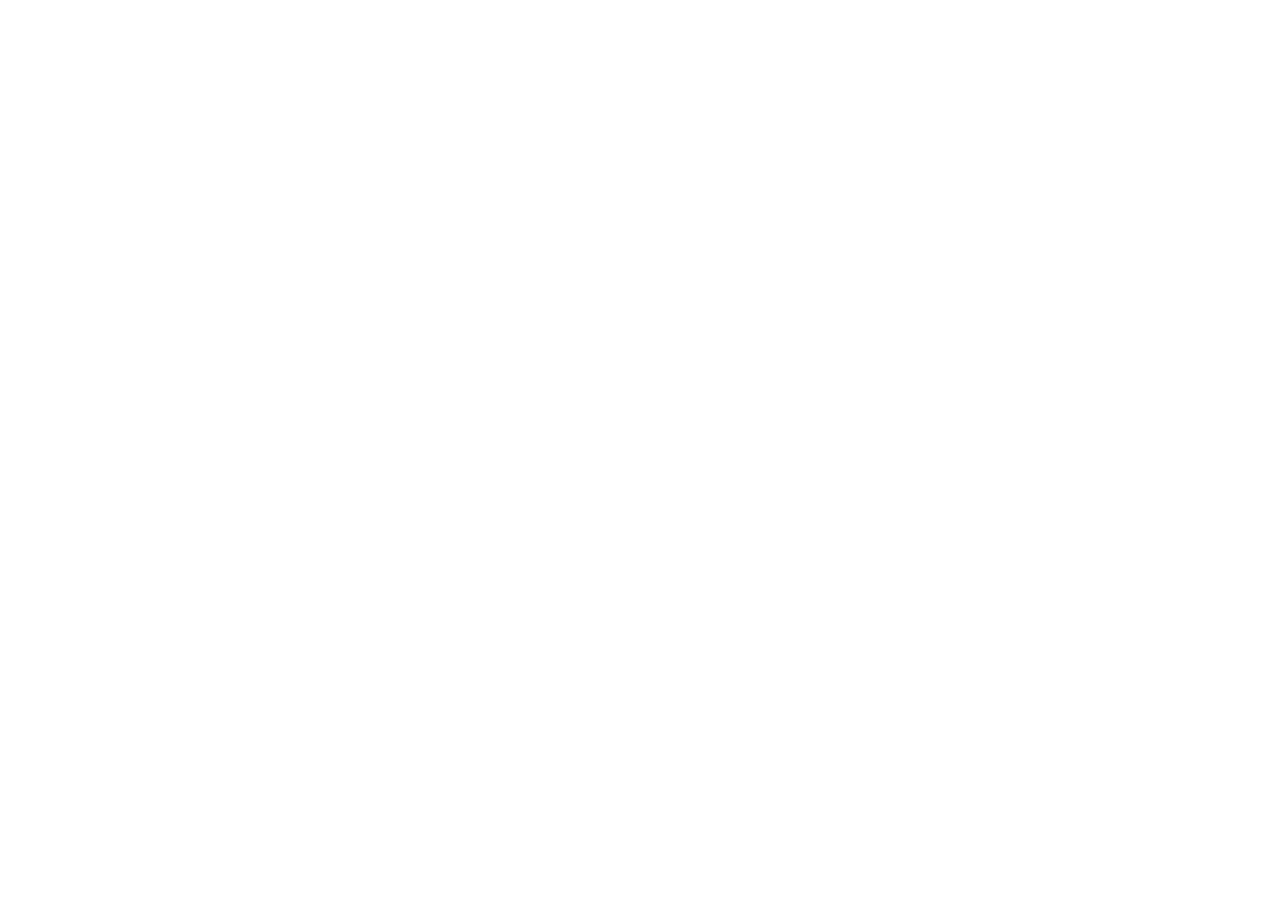
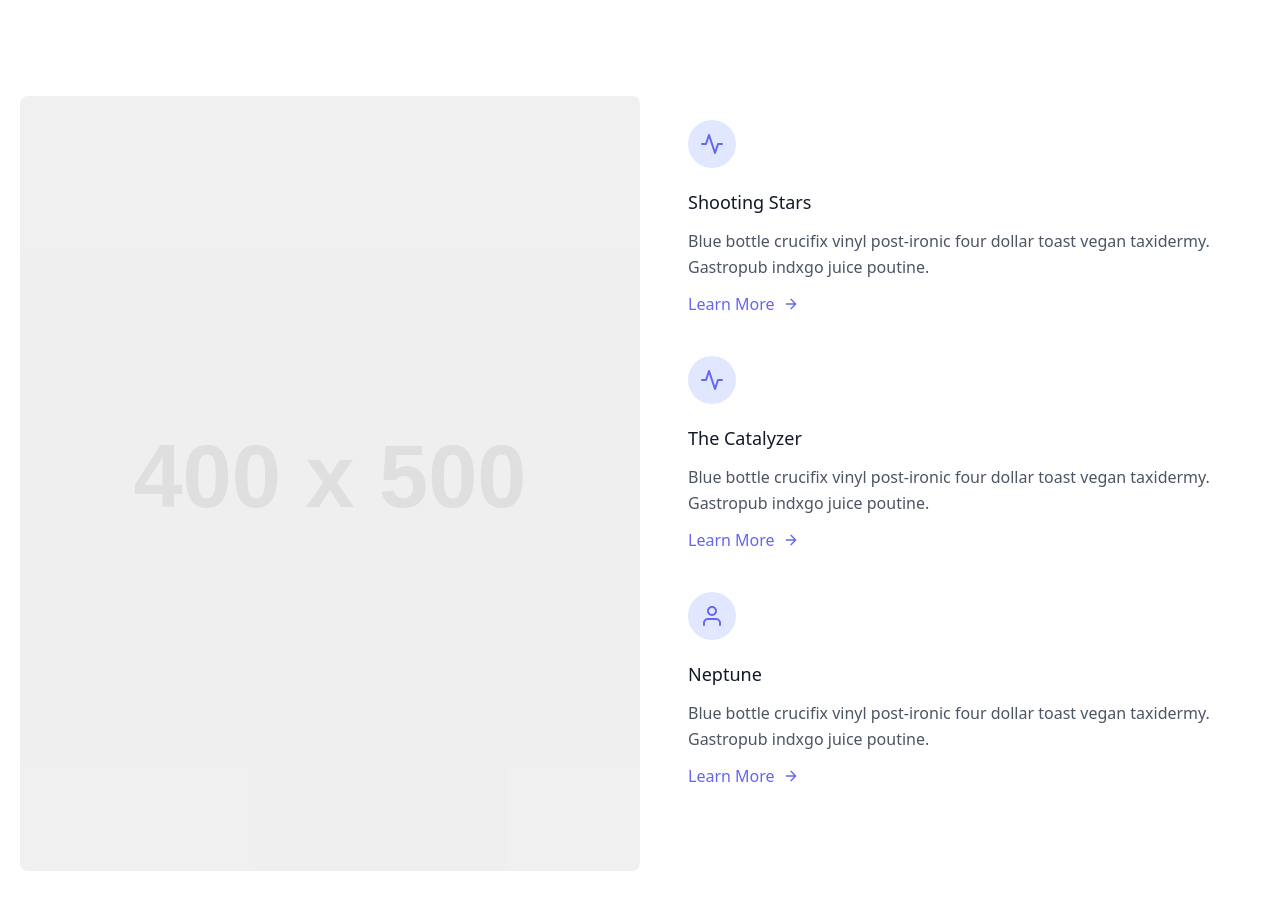
Before and after one commit to hkad-102/TailwindCSSPractice, a plain HTML site: page Feature/index3.html in a window 1280 px wide. Before the commit the page ends 800 px from the top, so only its background shows below. Drawn offline with nearby package versions, Linux system fonts and the light colour scheme; placeholder pictures from the web are drawn by us.

Commit message:
new commit

```diff
--- a/Feature/index3.html
+++ b/Feature/index3.html
@@ -8,6 +8,65 @@
     <title>Feature 3</title>
 </head>
 <body>
-    <section class="body-font text-gray-600"></section>
+    <section class="body-font text-gray-600">
+        <div class="container mx-auto px-5 py-24 flex flex-wrap">
+            <div class="lg:w-1/2 w-full mb-10 lg:mb-0 rounded-lg overflow-hidden">
+                <img src="https://dummyimage.com/400x500" class="object-cover object-center opacity-30 w-full h-full" alt="feature section">
+            </div>
+            <div class="flex flex-col flex-wrap lg:py-6 -mb-10 lg:w-1/2 lg:pl-12 lg:text-left text-center">
+                <div class="flex flex-col mb-10 lg:items-start items-center">
+                    <div class="w-12 h-12 inline-flex items-center justify-center rounded-full bg-indigo-100 text-indigo-500 mb-5">
+                        <svg fill="none" stroke="currentColor" stroke-linecap="round" stroke-linejoin="round" stroke-width="2" class="w-6 h-6" viewBox="0 0 24 24">
+                            <path d="M22 12h-4l-3 9L9 3l-3 9H2"></path>
+                        </svg>
+                    </div>
+                    <div class="flex-grow">
+                        <h2 class="text-gray-900 text-lg title-font font-medium mb-3">Shooting Stars</h2>
+                        <p class="leading-relaxed text-base">Blue bottle crucifix vinyl post-ironic four dollar toast vegan taxidermy. Gastropub indxgo juice poutine.</p>
+                        <a class="mt-3 text-indigo-500 inline-flex items-center">Learn More
+                            <svg fill="none" stroke="currentColor" stroke-linecap="round" stroke-linejoin="round" stroke-width="2" class="w-4 h-4 ml-2" viewBox="0 0 24 24">
+                                <path d="M5 12h14M12 5l7 7-7 7"></path>
+                            </svg>
+                        </a>
+                    </div>
+                </div>
+
+                <div class="flex flex-col mb-10 lg:items-start items-center">
+                    <div class="inline-flex items-center justify-center w-12 h-12 rounded-full bg-indigo-100 text-indigo-500 mb-5">
+                        <svg fill="none" stroke="currentColor" stroke-linecap="round" stroke-linejoin="round" stroke-width="2" class="w-6 h-6" viewBox="0 0 24 24">
+                            <path d="M22 12h-4l-3 9L9 3l-3 9H2"></path>
+                        </svg>
+                    </div>
+                    <div class="flex-grow">
+                        <h2 class="text-gray-900 text-lg title-font font-medium mb-3">The Catalyzer</h2>
+                        <p class="leading-relaxed text-base">Blue bottle crucifix vinyl post-ironic four dollar toast vegan taxidermy. Gastropub indxgo juice poutine.</p>
+                        <a href="" class="mt-3 text-indigo-500 inline-flex items-center">Learn More
+                            <svg fill="none" stroke="currentColor" stroke-linecap="round" stroke-linejoin="round" stroke-width="2" class="w-4 h-4 ml-2" viewBox="0 0 24 24">
+                                <path d="M5 12h14M12 5l7 7-7 7"></path>
+                            </svg>
+                        </a>
+                    </div>
+                </div>
+
+                <div class="flex flex-col mb-10 lg:items-start items-center">
+                    <div class="w-12 h-12 inline-flex items-center justify-center rounded-full bg-indigo-100 text-indigo-500 mb-5">
+                      <svg fill="none" stroke="currentColor" stroke-linecap="round" stroke-linejoin="round" stroke-width="2" class="w-6 h-6" viewBox="0 0 24 24">
+                        <path d="M20 21v-2a4 4 0 00-4-4H8a4 4 0 00-4 4v2"></path>
+                        <circle cx="12" cy="7" r="4"></circle>
+                      </svg>
+                    </div>
+                    <div class="flex-grow">
+                      <h2 class="text-gray-900 text-lg title-font font-medium mb-3">Neptune</h2>
+                      <p class="leading-relaxed text-base">Blue bottle crucifix vinyl post-ironic four dollar toast vegan taxidermy. Gastropub indxgo juice poutine.</p>
+                      <a class="mt-3 text-indigo-500 inline-flex items-center">Learn More
+                        <svg fill="none" stroke="currentColor" stroke-linecap="round" stroke-linejoin="round" stroke-width="2" class="w-4 h-4 ml-2" viewBox="0 0 24 24">
+                          <path d="M5 12h14M12 5l7 7-7 7"></path>
+                        </svg>
+                      </a>
+                    </div>
+                </div>
+            </div>
+        </div>
+    </section>
 </body>
 </html>
```
Also changed, not shown: Feature/index4.html (added, +55 -0 lines).
